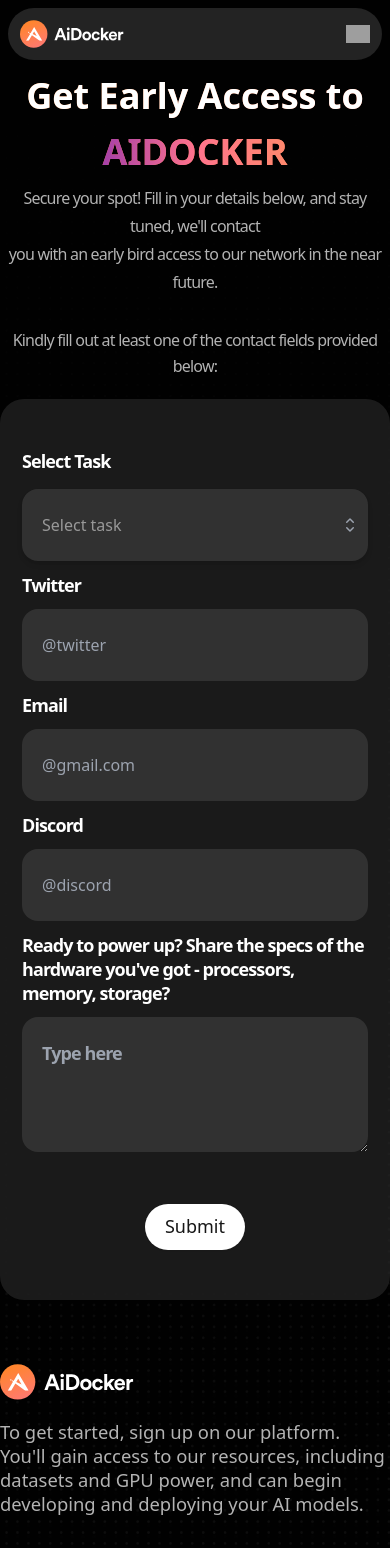
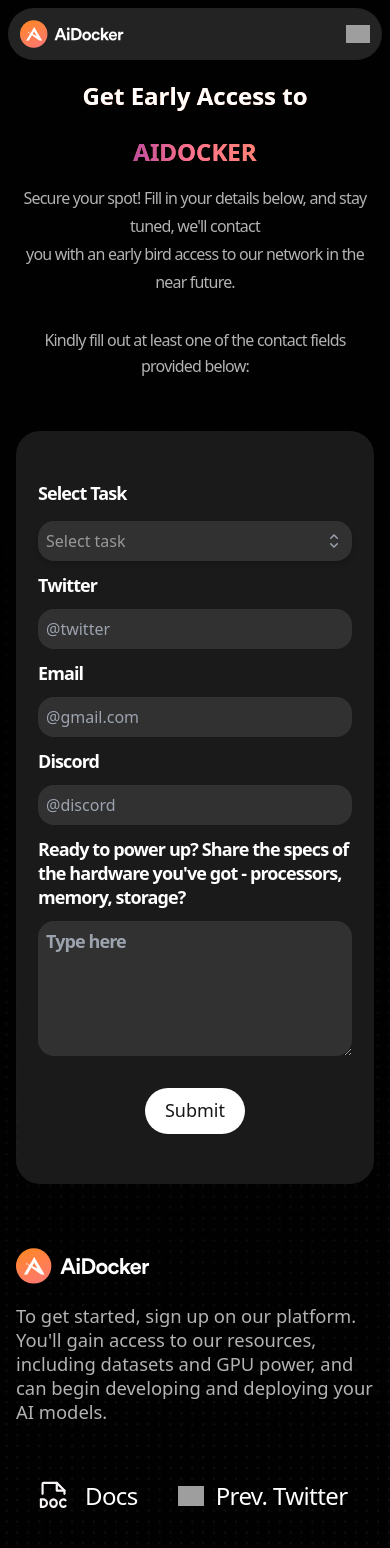
Before and after one commit to pankaj9695/AIDocker, a Next.js app: page /join in a window 390 px wide. Shown: the top 1548 px of the page. Built offline with nearby package versions, Linux system fonts and the light colour scheme; grey boxes are pictures that could not be loaded.

Commit message:
resposive form

```diff
--- a/src/app/join/page.tsx
+++ b/src/app/join/page.tsx
@@ -7,7 +7,9 @@
     <div>
       <Header />
       <JoinForm />
-      <Footer />
+      <div className="mx-4 mb-8">
+        <Footer />
+      </div>
     </div>
   );
 };
--- a/src/components/JoinForm.tsx
+++ b/src/components/JoinForm.tsx
@@ -24,8 +24,8 @@
     alert(JSON.stringify(form, null, 2));
   };
   return (
-    <form className="flex flex-col justify-center self-stretch text-base text-white font-[450]">
-      <header className="w-full flex flex-col text-4xl font-semibold text-center bg-clip-text bg-[linear-gradient(157deg,#FF852D_15.06%,#FF7878_97.93%)] leading-[56px] max-md:max-w-full">
+    <form className="flex px-4 flex-col justify-center self-stretch text-base text-white font-[450]">
+      <header className="w-full flex flex-col sm:text-4xl text-2xl font-semibold text-center bg-clip-text bg-[linear-gradient(157deg,#FF852D_15.06%,#FF7878_97.93%)] leading-[56px] max-md:max-w-full">
         <span>Get Early Access to</span>
         <span className="heading-gradient font-bold">AIDOCKER</span>
       </header>
@@ -34,7 +34,7 @@
         contact
         <br /> you with an early bird access to our network in the near future.
       </div>{" "}
-      <div className="self-center mt-8 tracking-tighter text-center leading-[160%] text-white text-opacity-70 max-md:max-w-full">
+      <div className="self-center mt-8 mb-8 tracking-tighter text-center leading-[160%] text-white text-opacity-70 max-md:max-w-full">
         Kindly fill out at least one of the contact fields provided below:
       </div>{" "}
       <div className="flex flex-col justify-center self-center px-12 py-12 mt-5 max-w-full text-lg font-bold tracking-tighter leading-6 rounded-3xl border-2 border-solid backdrop-blur-[6px] bg-white bg-opacity-10 border-white border-opacity-0 w-[700px] max-md:px-5">
@@ -50,7 +50,7 @@
             onChange={handleChange}
             type="url"
             placeholder="@twitter"
-            className="justify-center px-5 py-6 my-3 focus:outline-none text-base tracking-normal whitespace-nowrap rounded-2xl bg-white bg-opacity-10 font-[450] text-white text-opacity-50 max-md:max-w-full"
+            className="justify-center sm:px-5 sm:py-6 px-2 py-2 my-3 focus:outline-none text-base tracking-normal whitespace-nowrap rounded-2xl bg-white bg-opacity-10 font-[450] text-white text-opacity-50 max-md:max-w-full"
           ></input>
         </div>
         <div className="flex flex-col">
@@ -61,7 +61,7 @@
             onChange={handleChange}
             placeholder="@gmail.com"
             type="email"
-            className="justify-center px-5 py-6 my-3 focus:outline-none text-base tracking-normal whitespace-nowrap rounded-2xl bg-white bg-opacity-10 font-[450] text-white text-opacity-50 max-md:max-w-full"
+            className="justify-center sm:px-5 sm:py-6 px-2 py-2 my-3 focus:outline-none text-base tracking-normal whitespace-nowrap rounded-2xl bg-white bg-opacity-10 font-[450] text-white text-opacity-50 max-md:max-w-full"
           ></input>{" "}
         </div>
         <div className="flex flex-col">
@@ -72,7 +72,7 @@
             onChange={handleChange}
             placeholder="@discord"
             type="url"
-            className="justify-center px-5 py-6 my-3 text-base focus:outline-none tracking-normal whitespace-nowrap rounded-2xl bg-white bg-opacity-10 font-[450] text-white text-opacity-50 max-md:max-w-full"
+            className="justify-center sm:px-5 sm:py-6 px-2 py-2 my-3 text-base focus:outline-none tracking-normal whitespace-nowrap rounded-2xl bg-white bg-opacity-10 font-[450] text-white text-opacity-50 max-md:max-w-full"
           ></input>
         </div>
         <div className="flex flex-col">
@@ -85,11 +85,11 @@
             value={form.hardware}
             onChange={handleChange}
             placeholder="Type here"
-            className="shrink-0 my-3 px-5 py-6 focus:outline-none rounded-2xl bg-white text-white text-opacity-50 bg-opacity-10 h-[135px] max-md:max-w-full"
+            className="shrink-0 my-3 sm:px-5 sm:py-6 px-2 py-2 focus:outline-none rounded-2xl bg-white text-white text-opacity-50 bg-opacity-10 h-[135px] max-md:max-w-full"
           />
         </div>
         <button
-          className="justify-center self-center font-[450] px-7 py-3 mt-11 tracking-normal whitespace-nowrap bg-white shadow-sm leading-[120%] rounded-[30px] text-neutral-900 max-md:px-5 max-md:mt-10"
+          className="justify-center self-center font-[450] px-7 py-3 !mt-5 sm:!mt-10 tracking-normal whitespace-nowrap bg-white shadow-sm leading-[120%] rounded-[30px] text-neutral-900 max-md:px-5 max-md:mt-10"
           type="submit"
           onClick={handleSubmit}
         >
--- a/src/components/Last/Footer.tsx
+++ b/src/components/Last/Footer.tsx
@@ -128,9 +128,9 @@
             Copyright © 2024 <span className="font-bold">AiDocker</span>.
           </div>
           <span className="items-stretch flex justify-between gap-5">
-            <div className="text-white text-xs font-medium leading-5 tracking-normal grow whitespace-nowrap">
+            {/* <div className="text-white text-xs font-medium leading-5 tracking-normal grow whitespace-nowrap">
               Media Kit
-            </div>
+            </div> */}
             <div className="text-white text-xs font-medium leading-5 tracking-normal">
               Terms of service
             </div>
--- a/src/components/Select.tsx
+++ b/src/components/Select.tsx
@@ -40,7 +40,7 @@
         }}
       >
         <div className="relative mt-1">
-          <Listbox.Button className="!px-5 !py-6 !my-3  relative w-full cursor-default rounded-2xl   pl-3 pr-10 text-left shadow-md focus:outline-none focus-visible:border-indigo-500 focus-visible:ring-2 focus-visible:ring-white/75 focus-visible:ring-offset-2 focus-visible:ring-offset-orange-300 sm:text-sm !text-base tracking-normal  bg-white bg-opacity-10 font-[450] text-white text-opacity-50 max-md:flex-wrap max-md:max-w-full">
+          <Listbox.Button className=" !my-3 sm:!px-5 sm:!py-6 !px-2 !py-2 relative w-full cursor-default rounded-2xl   pl-3 pr-10 text-left shadow-md focus:outline-none focus-visible:border-indigo-500 focus-visible:ring-2 focus-visible:ring-white/75 focus-visible:ring-offset-2 focus-visible:ring-offset-orange-300 sm:text-sm !text-base tracking-normal  bg-white bg-opacity-10 font-[450] text-white text-opacity-50 max-md:flex-wrap max-md:max-w-full">
             <span className="block truncate">{selected.name}</span>
             <span className="pointer-events-none absolute inset-y-0 right-0 flex items-center pr-2">
               <ChevronUpDownIcon
```
